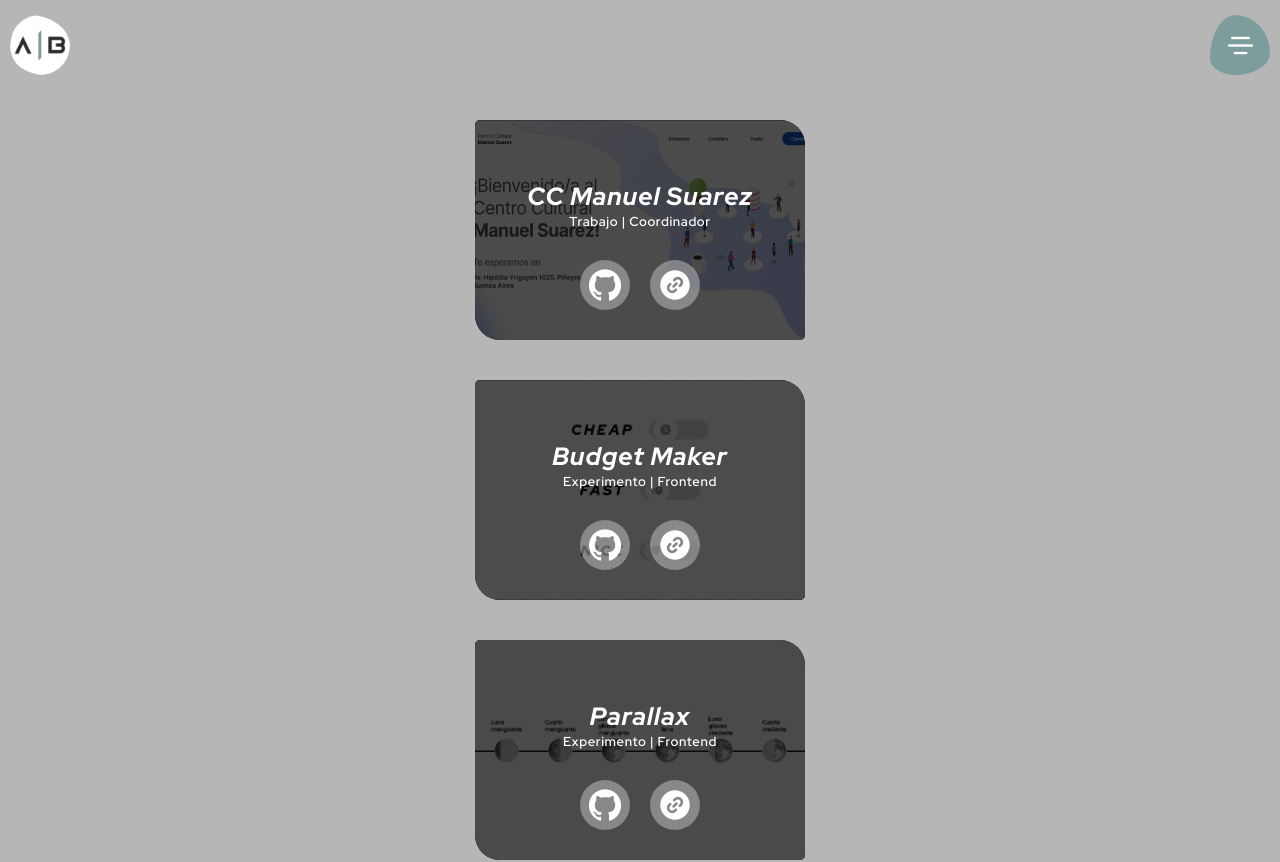
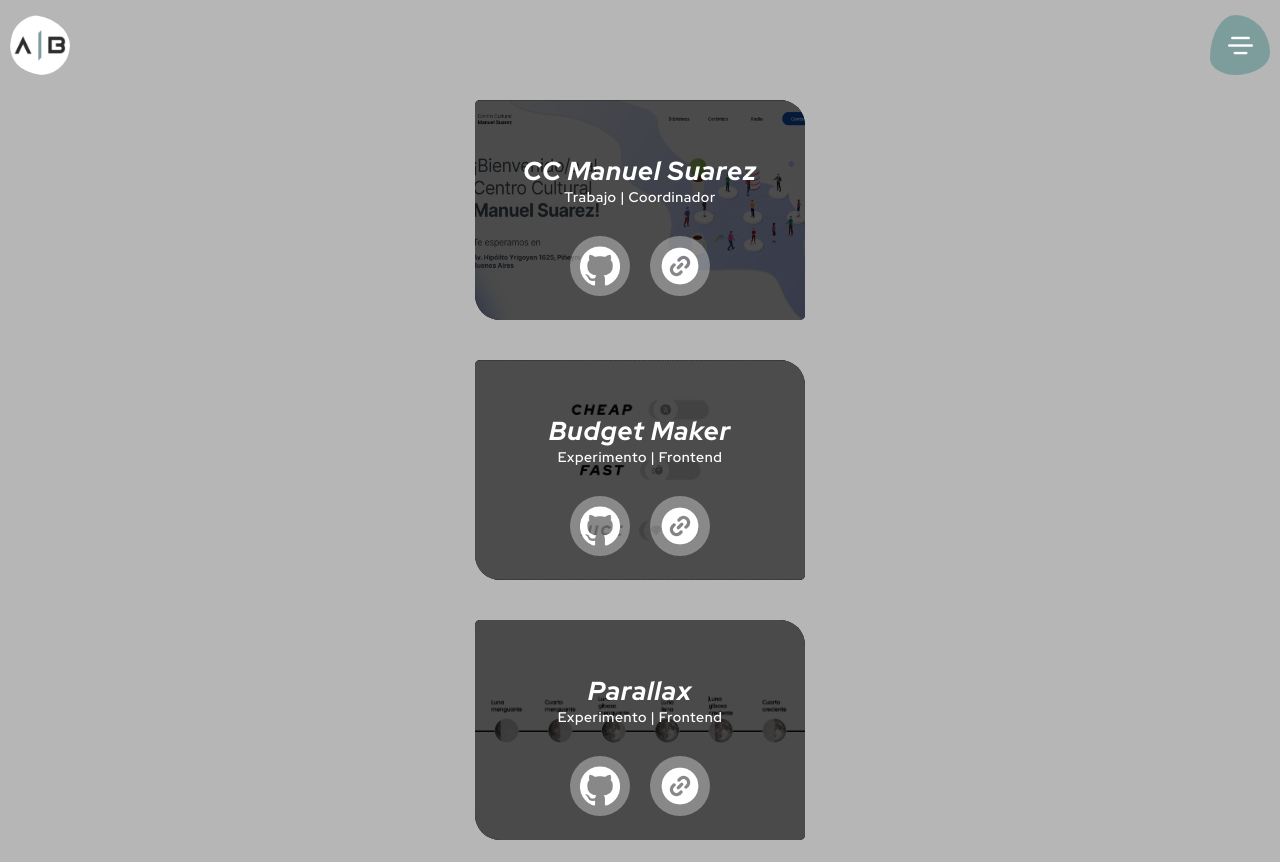
Before and after one commit to AgustinBraco/portfolio, a React (Vite) app: page /projects in a window 1280 px wide. Shown: the top 862 px of the page. Built offline with nearby package versions, Linux system fonts and the light colour scheme.

Commit message:
[Dev] - Fix some styles in Cards and Contact

```diff
--- a/src/styles/components/_Cards.scss
+++ b/src/styles/components/_Cards.scss
@@ -5,8 +5,8 @@
 	justify-content: space-evenly;
 	align-items: center;
 	gap: 4rem;
-	padding-top: 12rem;
-	padding-bottom: 10rem;
+	padding-top: 10rem;
+	padding-bottom: 8rem;
 
 	.Card {
     position: relative;
@@ -31,7 +31,7 @@
     }
 
 		.CardTitle {
-			font-size: 2.5rem;
+			font-size: 2.6rem;
 			font-style: italic;
 			font-weight: 800;
 			letter-spacing: 0.1rem;
@@ -40,7 +40,7 @@
 		}
 
 		.CardText {
-			font-size: 1.3rem;
+			font-size: 1.4rem;
 			font-weight: 600;
 			letter-spacing: 0.06rem;
 			color: $white;
@@ -56,8 +56,8 @@
 
 			.CardLink {
 				background-color: #d9d9d96f;
-				width: 5rem;
-				height: 5rem;
+				width: 6rem;
+				height: 6rem;
 
 				display: flex;
 				justify-content: center;
@@ -65,8 +65,8 @@
 				border-radius: 50%;
 
 				.CardLogo {
-					width: 3.2rem;
-					height: 3.2rem;
+					width: 4rem;
+					height: 4rem;
 				}
 			}
 		}
--- a/src/styles/components/_Contact.scss
+++ b/src/styles/components/_Contact.scss
@@ -4,7 +4,7 @@
 	display: flex;
 	flex-flow: column nowrap;
 	justify-content: space-between;
-	padding-block: 8rem;
+	padding-block: 5rem;
 	padding-inline: 4rem;
 	background-color: #717172;
 
@@ -52,7 +52,7 @@
 				border-bottom: black solid 1px;
 				background-color: transparent;
 				resize: none;
-				height: 14rem;
+				height: 12rem;
 			}
 		}
 
@@ -66,6 +66,7 @@
       height: 100%;
       margin-left: -6rem;
       margin-right: -6rem;
+			color: $black;
 		}
 	}
 }
--- a/src/styles/styles.css
+++ b/src/styles/styles.css
@@ -333,7 +333,7 @@ html {
   display: flex;
   flex-flow: column nowrap;
   justify-content: space-between;
-  padding-block: 8rem;
+  padding-block: 5rem;
   padding-inline: 4rem;
   background-color: #717172;
 }
@@ -378,7 +378,7 @@ html {
   border-bottom: black solid 1px;
   background-color: transparent;
   resize: none;
-  height: 14rem;
+  height: 12rem;
 }
 .Contact .ContactForm .ContactSubmit {
   background-color: transparent;
@@ -390,6 +390,7 @@ html {
   height: 100%;
   margin-left: -6rem;
   margin-right: -6rem;
+  color: #000000;
 }
 
 .Cards {
@@ -399,8 +400,8 @@ html {
   justify-content: space-evenly;
   align-items: center;
   gap: 4rem;
-  padding-top: 12rem;
-  padding-bottom: 10rem;
+  padding-top: 10rem;
+  padding-bottom: 8rem;
 }
 .Cards .Card {
   position: relative;
@@ -424,7 +425,7 @@ html {
   filter: brightness(0.3);
 }
 .Cards .Card .CardTitle {
-  font-size: 2.5rem;
+  font-size: 2.6rem;
   font-style: italic;
   font-weight: 800;
   letter-spacing: 0.1rem;
@@ -432,7 +433,7 @@ html {
   z-index: 99999;
 }
 .Cards .Card .CardText {
-  font-size: 1.3rem;
+  font-size: 1.4rem;
   font-weight: 600;
   letter-spacing: 0.06rem;
   color: #ffffff;
@@ -447,16 +448,16 @@ html {
 }
 .Cards .Card .CardLinks .CardLink {
   background-color: rgba(217, 217, 217, 0.4352941176);
-  width: 5rem;
-  height: 5rem;
+  width: 6rem;
+  height: 6rem;
   display: flex;
   justify-content: center;
   align-items: center;
   border-radius: 50%;
 }
 .Cards .Card .CardLinks .CardLink .CardLogo {
-  width: 3.2rem;
-  height: 3.2rem;
+  width: 4rem;
+  height: 4rem;
 }
 
 .Footer {
```
Also changed, not shown: 1 other file (tests, documents, lock files or other folders).
